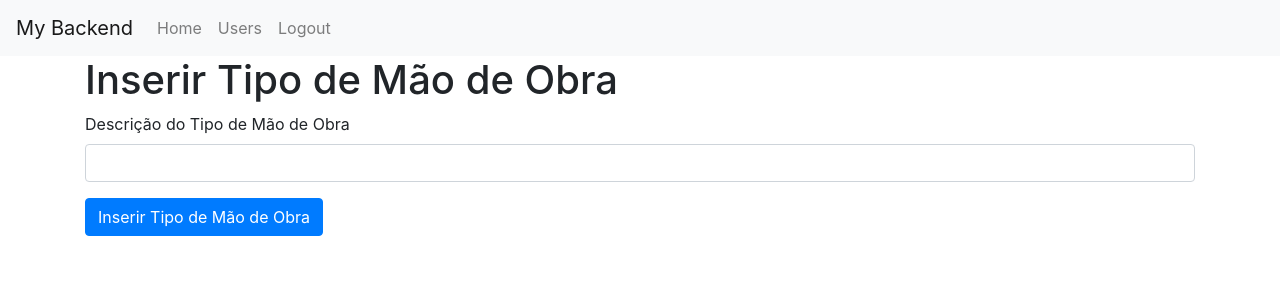
After one commit to JoaoMatias15/Base-de-Dados-2-Projeto-Final-Grupo-15, a Django app: page /PCBusca_ProjetoApp/admin/inserir_tipo_mao_de_obra/ in a window 1280 px wide. The commit adds this page. Shown: the top 300 px of the page. Run offline with Django 4.2, Linux system fonts and the light colour scheme; some libraries are stand-ins or nearby versions.

Commit message:
Tipo de mao de obra e producao
Tipo de mao de obra e producao

```diff
--- a/15-ProjFinalBD2 23 24/PCBusca_Projeto/PCBusca_ProjetoApp/templates/admin/insert_producao.html
+++ b/15-ProjFinalBD2 23 24/PCBusca_Projeto/PCBusca_ProjetoApp/templates/admin/insert_producao.html
@@ -3,7 +3,7 @@
 
 {% block content %}
   <h2>Inserir Produção</h2>
-  <form method="post" action="{% url 'insert_producao' %}">
+  <form method="post" action="{% url 'inserir_producao' %}">
     {% csrf_token %}
 
     <div class="form-group">
@@ -20,7 +20,7 @@
       <label for="equipamento_id">Equipamento:</label>
       <select class="form-control" id="equipamento_id" name="equipamento_id" required>
         {% for equipamento in equipamentos %}
-          <option value="{{ equipamento.0 }}">{{ equipamento.9 }}</option>
+          <option value="{{ equipamento.0 }}">{{ equipamento.8 }}</option>
         {% endfor %}
       </select>
     </div>
--- /dev/null
+++ b/15-ProjFinalBD2 23 24/PCBusca_Projeto/PCBusca_ProjetoApp/templates/admin/insert_tipo_mao_de_obra.html
@@ -0,0 +1,16 @@
+{% extends "admin/base_admin.html" %}
+{% load static %}
+
+{% block content %}
+<div class="container">
+    <h1>Inserir Tipo de Mão de Obra</h1>
+    <form method="post" action="{% url 'inserir_tipo_mao_de_obra' %}">
+        {% csrf_token %}
+        <div class="form-group">
+            <label for="descricao_tipo_mao_de_obra">Descrição do Tipo de Mão de Obra</label>
+            <input type="text" class="form-control" id="descricao_tipo_mao_de_obra" name="descricao_tipo_mao_de_obra" required>
+        </div>
+        <button type="submit" class="btn btn-primary">Inserir Tipo de Mão de Obra</button>
+    </form>
+</div>
+{% endblock %}
--- a/15-ProjFinalBD2 23 24/PCBusca_Projeto/PCBusca_ProjetoApp/urls.py
+++ b/15-ProjFinalBD2 23 24/PCBusca_Projeto/PCBusca_ProjetoApp/urls.py
@@ -42,4 +42,12 @@ urlpatterns =[
     path('admin/inserir_tipo_equipamento/', views.insert_tipo_equipamento, name='inserir_tipo_equipamento'),
     path('admin/editar_tipo_equipamento/<int:id>/', views.update_tipo_equipamento, name='editar_tipo_equipamento'),
     path('admin/apagar_tipo_equipamento/<int:id>/', views.apagar_tipo_equipamento, name='apagar_tipo_equipamento'),
+    path('admin/listar_tipo_mao_de_obra/', views.get_tipo_mao_de_obra, name='listar_tipo_mao_de_obra'),
+    path('admin/inserir_tipo_mao_de_obra/', views.inserir_tipo_mao_de_obra, name='inserir_tipo_mao_de_obra'),
+    path('admin/editar_tipo_mao_de_obra/<int:id>/', views.update_tipo_mao_de_obra, name='editar_tipo_mao_de_obra'),
+    path('admin/apagar_tipo_mao_de_obra/<int:id>/', views.apagar_tipo_mao_de_obra, name='apagar_tipo_mao_de_obra'),
+    path('admin/listar_producoes/', views.get_producoes, name='listar_producao'),
+    path('admin/inserir_producao/', views.insert_producao, name='inserir_producao'),
+    path('admin/editar_producao/<int:id>/', views.update_producao, name='editar_producao'),
+    path('admin/apagar_producao/<int:id>/', views.apagar_producao, name='apagar_producao'),
 ]
--- a/15-ProjFinalBD2 23 24/PCBusca_Projeto/PCBusca_ProjetoApp/views.py
+++ b/15-ProjFinalBD2 23 24/PCBusca_Projeto/PCBusca_ProjetoApp/views.py
@@ -628,15 +628,17 @@ def apagar_equipamento(request, id):
 
     return redirect('listar_equipamentos')
 
+# Producao
+
 def get_producoes(request):
     with connections['postgres'].cursor() as cursor:
-        cursor.callproc('get_producao_data')
+        cursor.callproc('get_producoes_data')
         producoes = cursor.fetchall()
         print('--------------------------------------------------------------------------------------------------------------------------')
         print(producoes)
         print('--------------------------------------------------------------------------------------------------------------------------')
 
-    return render(request, 'admin/listar_producoes.html', {'producoes': producoes})
+    return render(request, 'admin/listar_producao.html', {'producoes': producoes})
 
 def insert_producao(request):
     if request.method == 'POST':
@@ -649,8 +651,8 @@ def insert_producao(request):
         # Call procedure to insert into producao
         with connections['postgres'].cursor() as cursor:
             cursor.execute(
-                "CALL insert_into_producao(%s::float8, %s::float8, %s::integer, %s::integer)",
-                [horas_producao, custos, equipamento_id, tipo_mao_de_obra_id]
+                "CALL insert_into_producao(%s::integer, %s::integer, %s::float8, %s::float8)",
+                [ equipamento_id, tipo_mao_de_obra_id,horas_producao, custos]
             )
 
         return redirect('listar_producoes')
@@ -661,7 +663,7 @@ def insert_producao(request):
         cursor.callproc('get_equipamentos_data')
         equipamentos = cursor.fetchall()
 
-        cursor.callproc('get_tipos_mao_de_obra_data')
+        cursor.callproc('get_tipo_mao_de_obra_data')
         tipos_mao_de_obra = cursor.fetchall()
 
     return render(request, 'admin/insert_producao.html', {
@@ -685,9 +687,9 @@ def update_producao(request, id):
         with connections['postgres'].cursor() as cursor:
             cursor.execute("""
             CALL update_producao(
-                 %s::integer,%s::float8, %s::float8, %s::integer, %s::integer
+                 %s::integer, %s::integer, %s::integer, %s::float8, %s::float8
             )""",
-                [id, horas_producao, custos, equipamento_id, tipo_mao_de_obra_id]
+                [id, equipamento_id, tipo_mao_de_obra_id, horas_producao, custos,]
             )
 
         return redirect('listar_producoes')
@@ -702,7 +704,7 @@ def update_producao(request, id):
         cursor.callproc('get_equipamentos_data')
         equipamentos = cursor.fetchall()
 
-        cursor.callproc('get_tipos_mao_de_obra_data')
+        cursor.callproc('get_tipo_mao_de_obra_data')
         tipos_mao_de_obra = cursor.fetchall()
 
     return render(request, 'admin/editar_producao.html', {
@@ -772,3 +774,55 @@ def apagar_tipo_equipamento(request, id):
             cursor.execute("CALL delete_tipo_equipamento(%s)", [id])
 
     return redirect('listar_tipo_equipamentos')
+
+# Tipo de mao de obra
+
+def get_tipo_mao_de_obra(request):
+    with connections['postgres'].cursor() as cursor:
+        cursor.callproc('get_tipo_mao_de_obra_data')
+        tipo_mao_de_obra = cursor.fetchall()
+
+    return render(request, 'admin/listar_tipo_mao_de_obra.html', {'tipo_mao_de_obra': tipo_mao_de_obra})
+
+def inserir_tipo_mao_de_obra(request):
+    if request.method == 'POST':
+        descricao_tipo_mao_de_obra = request.POST['descricao_tipo_mao_de_obra']
+
+        with connections['postgres'].cursor() as cursor:
+            cursor.execute(
+                "CALL insert_into_tipo_mao_de_obra(%s::varchar)",
+                [descricao_tipo_mao_de_obra]
+            )
+
+        return redirect('listar_tipo_mao_de_obra')
+
+    return render(request, 'admin/insert_tipo_mao_de_obra.html')
+
+def update_tipo_mao_de_obra(request, id):
+    with connections['postgres'].cursor() as cursor:
+        cursor.callproc('get_tipo_mao_de_obra_by_id', [id])
+        tipo_mao_de_obra = cursor.fetchone()
+
+    if request.method == 'POST':
+        # Obter dados do formulário
+        descricao_tipo_mao_de_obra = request.POST['descricao_tipo_mao_de_obra']
+
+        # Chamar procedimento para atualizar tipo_mao_de_obra
+        with connections['postgres'].cursor() as cursor:
+            cursor.execute("""
+            CALL update_tipo_mao_de_obra(
+                 %s::integer, %s::varchar
+            )""",
+                [id, descricao_tipo_mao_de_obra]
+            )
+
+        return redirect('listar_tipo_mao_de_obra')
+
+    return render(request, 'admin/editar_tipo_mao_de_obra.html', {'tipo_mao_de_obra': tipo_mao_de_obra})
+
+def apagar_tipo_mao_de_obra(request, id):
+    if request.method == 'POST':
+        with connections['postgres'].cursor() as cursor:
+            cursor.execute("CALL delete_tipo_mao_de_obra(%s)", [id])
+
+    return redirect('listar_tipo_mao_de_obra')
```
Also changed, not shown: 15-ProjFinalBD2 23 24/PCBusca_Projeto/PCBusca_ProjetoApp/templates/admin/editar_tipo_mao_de_obra.html (added, +32 -0 lines), 15-ProjFinalBD2 23 24/PCBusca_Projeto/PCBusca_ProjetoApp/templates/admin/listar_tipo_mao_de_obra.html (added, +44 -0 lines), 15-ProjFinalBD2 23 24/PCBusca_Projeto/PCBusca_ProjetoApp/migrations/0015_alter_stockcomponente_id_stock_and_more.py (added), 15-ProjFinalBD2 23 24/PCBusca_Projeto/PCBusca_ProjetoApp/templates/admin/listar_producao.html (renamed from 15-ProjFinalBD2 23 24/PCBusca_Projeto/PCBusca_ProjetoApp/templates/admin/listar_producoes.html).
